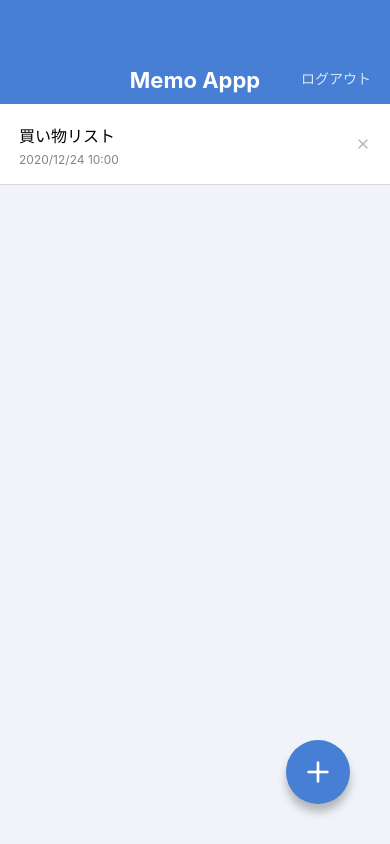
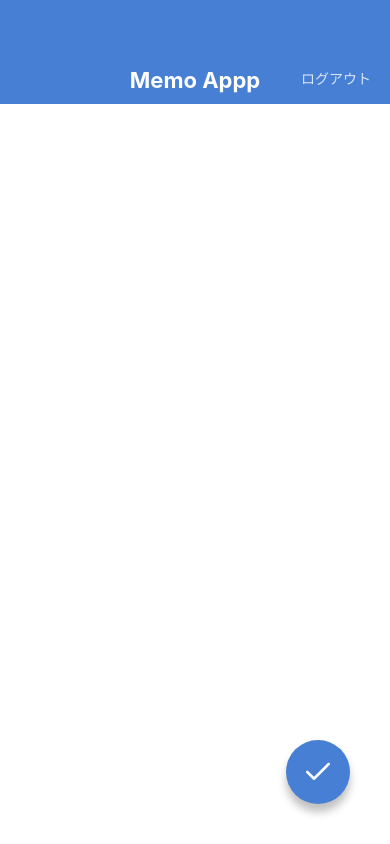
Before and after one commit to SeyaKen/MemoApp2, a React Native app: screen / in a window 390 px wide. Built offline with nearby package versions, Linux system fonts and the light colour scheme.

Commit message:
memocreatescreen

```diff
--- a/App.jsx
+++ b/App.jsx
@@ -1,10 +1,12 @@
 import React from 'react';
 
-import MemoListScreen from './src/screens/MemoListScreen';
+// import MemoListScreen from './src/screens/MemoListScreen';
 // import MemoDetailScreen from './src/screens/MemoDetailScreen';
+// import MemoEditScreen from './src/screens/MemoEditScreen';
+import MemoCreateScreen from './src/screens/MemoCreateScreen';
 
 export default function App() {
   return (
-    <MemoListScreen />
+    <MemoCreateScreen />
   );
 }
--- a/src/components/CircleButton.jsx
+++ b/src/components/CircleButton.jsx
@@ -37,7 +37,7 @@
     position: 'absolute',
     right: 40,
     bottom: 40,
-    shadow: '#000',
+    shadowColor: '#000',
     shadowOffset: { width: 0, height: 8 },
     shadowOpacity: 0.25,
     shadowRadius: 8,
--- /dev/null
+++ b/src/screens/MemoCreateScreen.jsx
@@ -0,0 +1,38 @@
+import React from 'react';
+import {
+  StyleSheet, TextInput, View, KeyboardAvoidingView,
+} from 'react-native';
+import AppBar from '../components/AppBar';
+import CircleButton from '../components/CircleButton';
+
+export default function MemoCreateScreen() {
+  return (
+    <KeyboardAvoidingView style={styles.container} behavior="height">
+      {/* KeyboardAvoidingViewを設定することで、キーボードが出ても、ボタンが隠れなくなる今回の場合 */}
+      <AppBar />
+      <View style={styles.inputContainer}>
+        <TextInput value="" multiline style={styles.input} />
+        {/* valueを指定することで、もともと書いておきたい文字を指定できる。 */}
+        {/* multilieを指定することでdefaultで一行だけのTextInputを何行も入力できるようにできる */}
+      </View>
+      <CircleButton name="check" />
+    </KeyboardAvoidingView>
+  );
+}
+
+const styles = StyleSheet.create({
+  container: {
+    flex: 1,
+  },
+  inputContainer: {
+    paddingHorizontal: 27,
+    paddingVertical: 32,
+    flex: 1,
+  },
+  input: {
+    flex: 1,
+    textAlignVertical: 'top',
+    fontSize: 16,
+    lineHeight: 24,
+  },
+});
--- /dev/null
+++ b/src/screens/MemoEditScreen.jsx
@@ -0,0 +1,38 @@
+import React from 'react';
+import {
+  StyleSheet, TextInput, View, KeyboardAvoidingView,
+} from 'react-native';
+import AppBar from '../components/AppBar';
+import CircleButton from '../components/CircleButton';
+
+export default function MemoEditScreen() {
+  return (
+    <KeyboardAvoidingView style={styles.container} behavior="height">
+      {/* KeyboardAvoidingViewを設定することで、キーボードが出ても、ボタンが隠れなくなる今回の場合 */}
+      <AppBar />
+      <View style={styles.inputContainer}>
+        <TextInput value="買い物リスト" multiline style={styles.input} />
+        {/* valueを指定することで、もともと書いておきたい文字を指定できる。 */}
+        {/* multilieを指定することでdefaultで一行だけのTextInputを何行も入力できるようにできる */}
+      </View>
+      <CircleButton name="check" />
+    </KeyboardAvoidingView>
+  );
+}
+
+const styles = StyleSheet.create({
+  container: {
+    flex: 1,
+  },
+  inputContainer: {
+    paddingHorizontal: 27,
+    paddingVertical: 32,
+    flex: 1,
+  },
+  input: {
+    flex: 1,
+    textAlignVertical: 'top',
+    fontSize: 16,
+    lineHeight: 24,
+  },
+});
```
